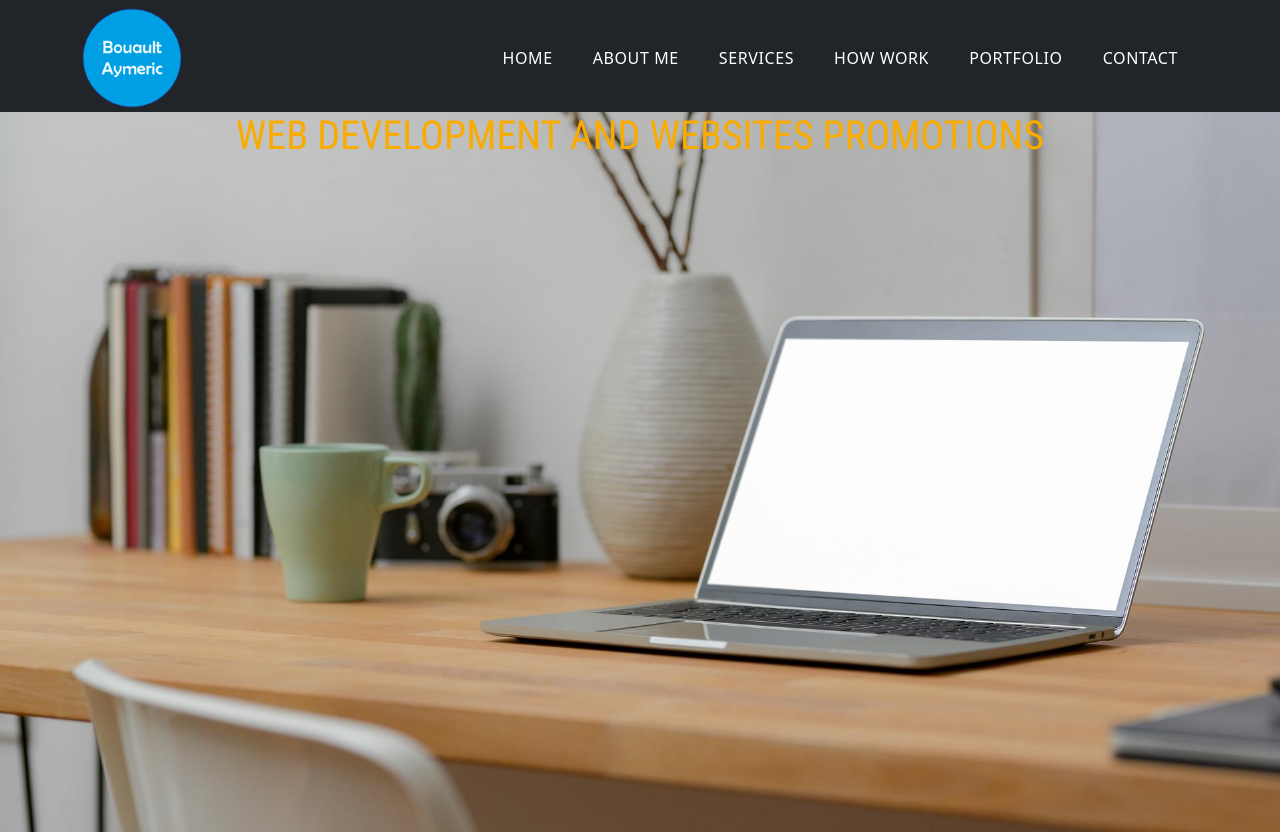
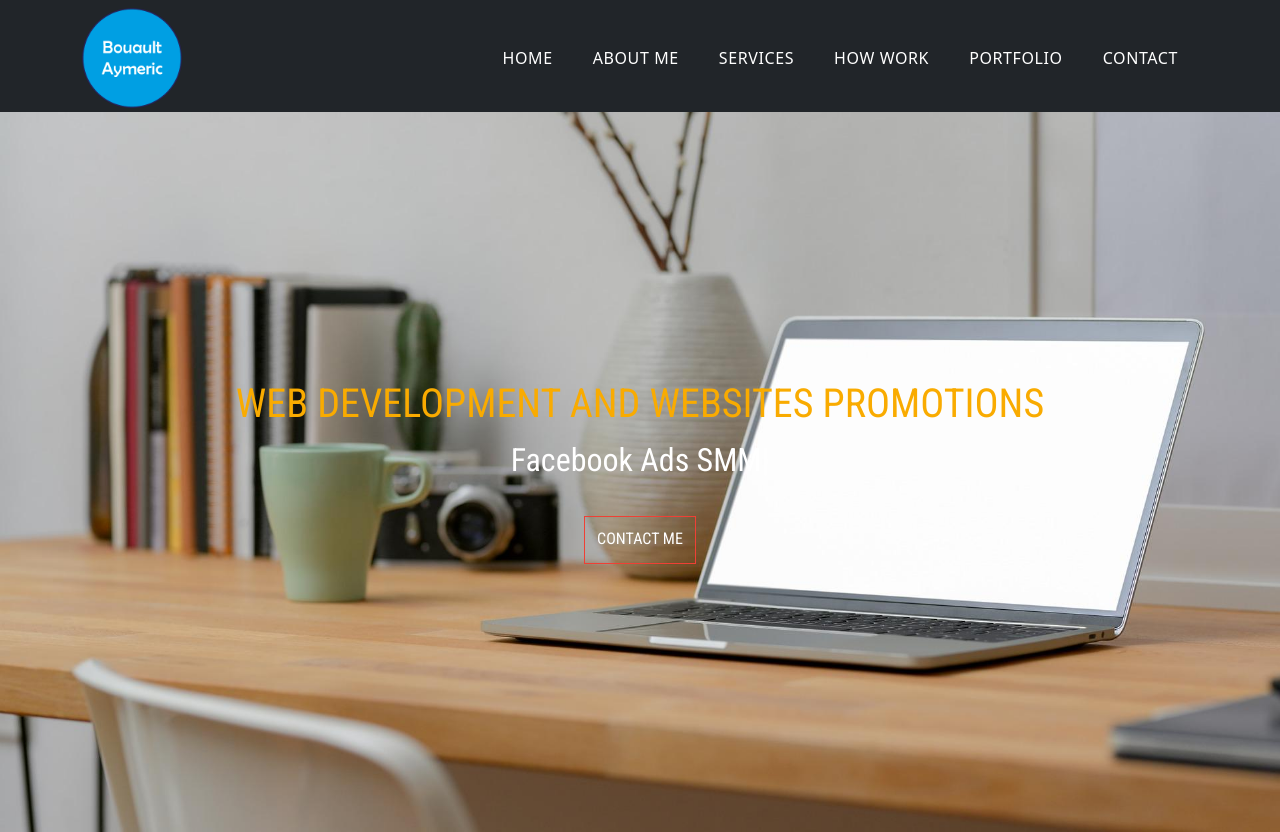
Before and after one commit to Abouault/portfolio-project, a React (Create React App) app: page / in a window 1280 px wide. Built offline with nearby package versions, Linux system fonts and the light colour scheme.

Commit message:
Header completed

```diff
--- a/package.json
+++ b/package.json
@@ -13,6 +13,9 @@
     "react": "^18.1.0",
     "react-dom": "^18.1.0",
     "react-scripts": "5.0.1",
+    "react-tsparticles": "^2.0.6",
+    "react-typed": "^1.2.0",
+    "tsparticles": "^2.0.6",
     "web-vitals": "^2.1.4"
   },
   "scripts": {
--- a/src/App.css
+++ b/src/App.css
@@ -4,6 +4,8 @@
   --primary-white: #fff;
   --primary-orange: #f9ab00;
   --primary-dark: rgba(255,255,255, 0);
+  --primary-red: #ef4035;
+  --primary-hover-red: #f33501;
 }
 
 body{
@@ -41,6 +43,7 @@ nav ul li {
   height: 6rem!important;
 }
 
+
 .navbar-nav > li > a.active, .navbar-nav > li > a.active:focus {
   border-top: 0.1875rem solid var(--primary-orange);
 }
@@ -48,7 +51,6 @@ nav ul li {
 .navbar-nav > li > a:hover {
   border-top: 0.1875rem solid var(--primary-orange);
 }
-
 
 /* HEADER */
 
@@ -62,6 +64,11 @@ nav ul li {
 
 .main-info {
   display: flex;
+  position: absolute;
+  top: 0;
+  left: 0;
+  right: 0;
+  bottom: 0;
   flex-direction: column;
   justify-content: center;
   align-items: center;
@@ -73,3 +80,39 @@ nav ul li {
   color: var(--primary-orange);
   text-transform: uppercase;
 }
+
+
+
+@media(max-width:768px){
+  .main-info h1{
+    font-size: 32px;
+  }
+}
+
+/* TYPED TEXT */
+
+.typed-text{
+  font-size: 2rem;
+  color: var(--primary-white);
+}
+
+/* HEADER MAIN OFFER BUTTON */
+
+.btn-main-offer {
+  border: 1px solid var(--primary-red);
+  text-transform: uppercase;
+  border-radius: 0;
+  padding: 10px 12px 12px 12px;
+  color: var(--primary-white);
+  margin-top: 2rem;
+  text-decoration: none!important;
+}
+
+.btn-main-offer:hover{
+  text-decoration: none;
+  background-color: var(--primary-hover-red);
+  color: var(--primary-white);
+  transition: .2s ease-in-out;
+}
+
+/* PARTICLES JS */
--- a/src/components/Header.js
+++ b/src/components/Header.js
@@ -1,10 +1,26 @@
 import React from "react";
+import Typed from "react-typed";
 
 const Header = () => {
   return (
     <div className="header-wrapper">
       <div className="main-info">
         <h1>web development and websites promotions</h1>
+        <Typed
+          className="typed-text"
+          strings={[
+            "Web Design",
+            "Web Develpment",
+            "Facebook Ads SMM",
+            "Google Ads",
+          ]}
+          typeSpeed={40}
+          backSpeed={60}
+          loop
+        />
+        <a href="#" className="btn-main-offer">
+          contact me
+        </a>
       </div>
     </div>
   );
```
Also changed, not shown: 1 other file (tests, documents, lock files or other folders).
